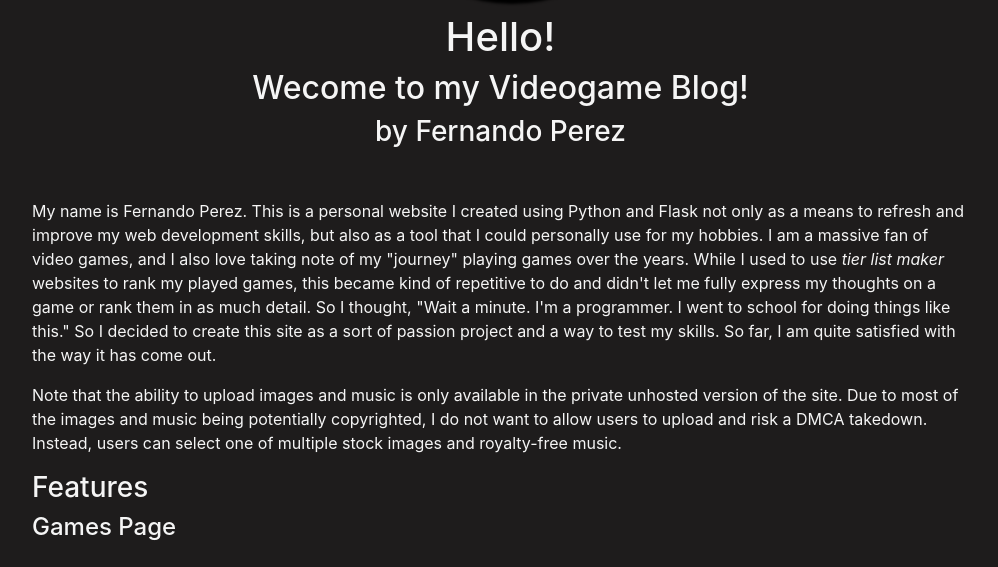
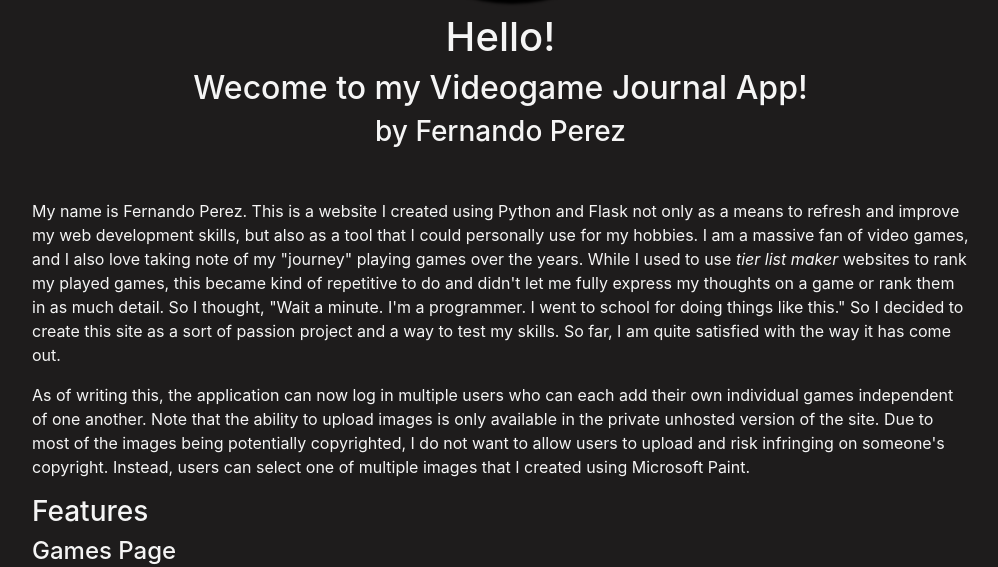
Before and after one commit to FernPerez/Video-Game-Blog, a Flask app: page / in a window 1280 px wide; the page is wider, and only the part inside the window is pictured. Shown: the part 524-1091 px from the top of that part, without its empty margins (131-1129 px from the left). Run offline with Flask 3, Linux system fonts and the light colour scheme; some libraries are stand-ins or nearby versions.

Commit message:
Changed home page text, changed about me page images, and added sliding animation to about me page.

```diff
--- a/VG_Website/website/static/css/main.css
+++ b/VG_Website/website/static/css/main.css
@@ -1,4 +1,3 @@
-
 @keyframes zoom {
     0% {transform: scale(1);}
     100% {transform: scale(1.015);}
@@ -6,6 +5,10 @@
 
 @keyframes slideFadeUp {
     0% {transform: translateY(100%);}
+    100% {transform: translateY(0%);}
+}
+@keyframes aboutSlide {
+    0% {transform: translateY(25%);}
     100% {transform: translateY(0%);}
 }
 @keyframes descSlide {
@@ -39,6 +42,9 @@
     height: 105%;
     border-bottom-left-radius: 7px;
     border-bottom-right-radius: 7px;
+}
+.aboutSlideAnim {
+    animation: .7s ease-out 0s aboutSlide forwards;
 }
 .gamesSlideAnim {
     animation: .3s ease-out 0s slideFadeUp forwards;
--- a/VG_Website/website/templates/home.html
+++ b/VG_Website/website/templates/home.html
@@ -4,10 +4,10 @@
 <img class="homePic homePicSlide" src="../static/images/HomePage/Me_cropped.jpg">
 <div class="homeContainerDiv homeSlide">
     <h1 class="centralized">Hello!</h1>
-    <h2 class="centralized">Wecome to my Videogame Blog!</h2>
+    <h2 class="centralized">Wecome to my Videogame Journal App!</h2>
     <h3 class="centralized">by Fernando Perez</h3>
     <div class="homeInnerContent">
-        <p>My name is Fernando Perez. This is a personal website I created using Python and Flask not only
+        <p>My name is Fernando Perez. This is a  website I created using Python and Flask not only
             as a means to refresh and improve my web development skills, but also as a tool that I could
             personally use for my hobbies. I am a massive fan of video games, and I also love taking note of
             my "journey" playing games over the years. While I used to use <i>tier list maker</i> websites
@@ -17,15 +17,16 @@
             project and a way to test my skills. So far, I am quite satisfied with the way it has come out.
         </p>
         <p>
-            Note that the ability to upload images and music is only available in the private unhosted version of the
-            site. Due to most of the images and music being potentially copyrighted, I do not want to allow users
-            to upload and risk a DMCA takedown. Instead, users can select one of multiple stock images and royalty-free
-            music.
+            As of writing this, the application can now log in multiple users who can each add their own individual
+            games independent of one another. Note that the ability to upload images is only available in the private
+            unhosted version of the site. Due to most of the images being potentially copyrighted, I do not want to allow users
+            to upload and risk infringing on someone's copyright. Instead, users can select one of multiple images
+            that I created using Microsoft Paint.
         </p>
         <h3>Features</h3>
         <h4>Games Page</h4>
         <div class="homeLeftFloat">
-            <p>This is what I consider the main page of the site. It contains a grid of all the games I have
+            <p>This is what I consider the main page of the site. It contains a grid of all the games the user has
                 played with their own individual thumbnails. The page also lets you use multiple different
                 sorting options such as title, score, and release date. You can also filter by franchise,
                 series, genre, and platforms. You can also search manually using the searchbar. The thumbnails
@@ -55,12 +56,10 @@
 
             <p>
                 When the user wants to add a game to their list, they need to go to the <i>Add Game</i> page to insert the
-                necessary information. This page lets them input all the details as well as uploading images and music (only
-                in the private version currently). When the user wants to update a game's info, they can find the game and then
+                necessary information. This page lets them input all the details as well as selecting an image to represent
+                the game. When the user wants to update a game's info, they can find the game and then
                 select the <i>Update</i> button. The update page is very similar to the add page, but it will have the
-                game's previous info already in the fields. The img and music selection will be blank, but the app will not
-                update them if the user leaves them blank, so they don't need to upload the files every update even if they
-                didn't want to.
+                game's previous info already in the fields.
             </p>
         </div>
         <div class="homeLeftFloat">
```
Also changed, not shown: VG_Website/website/templates/about.html (+10 -10 lines).
